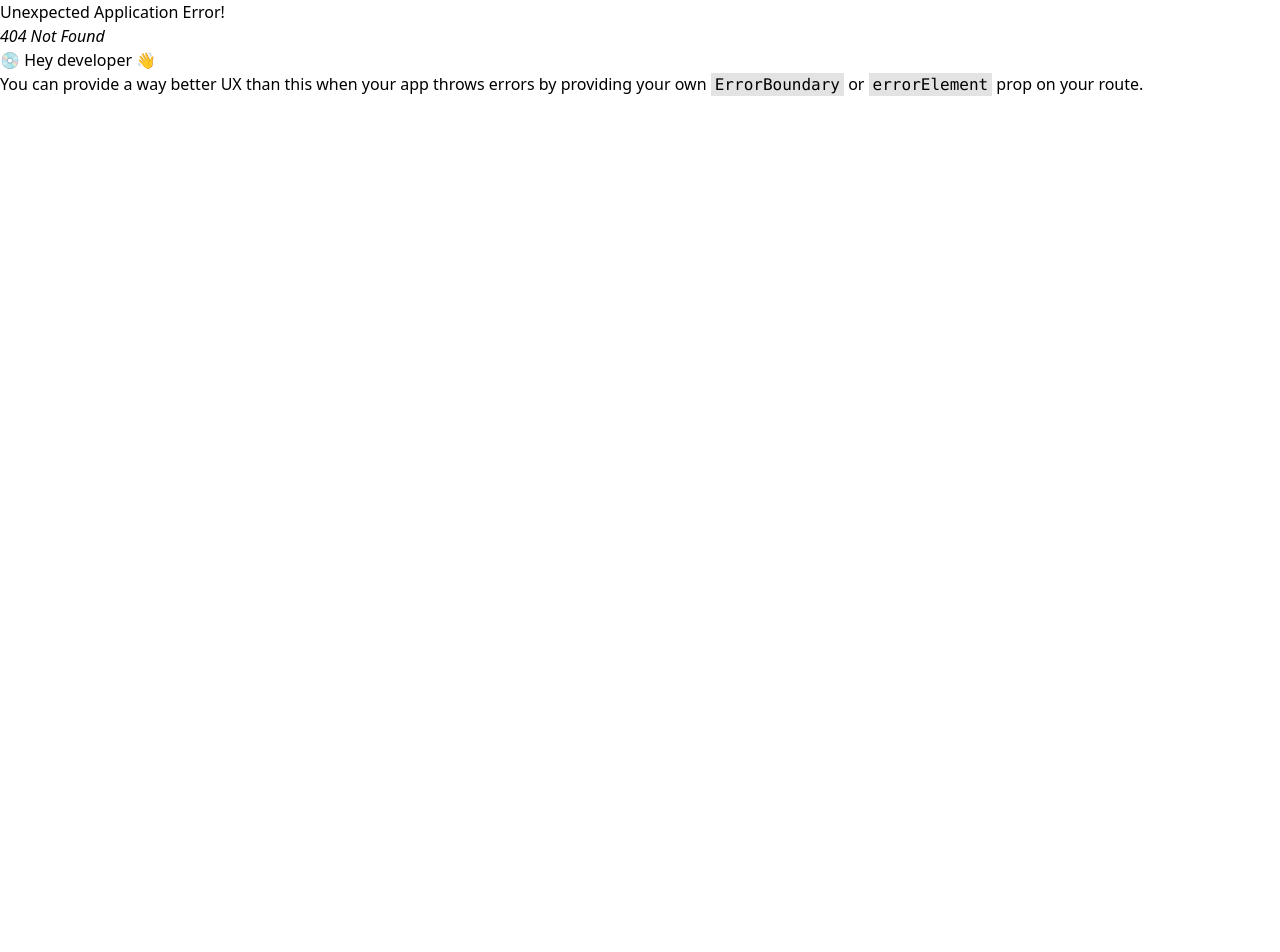
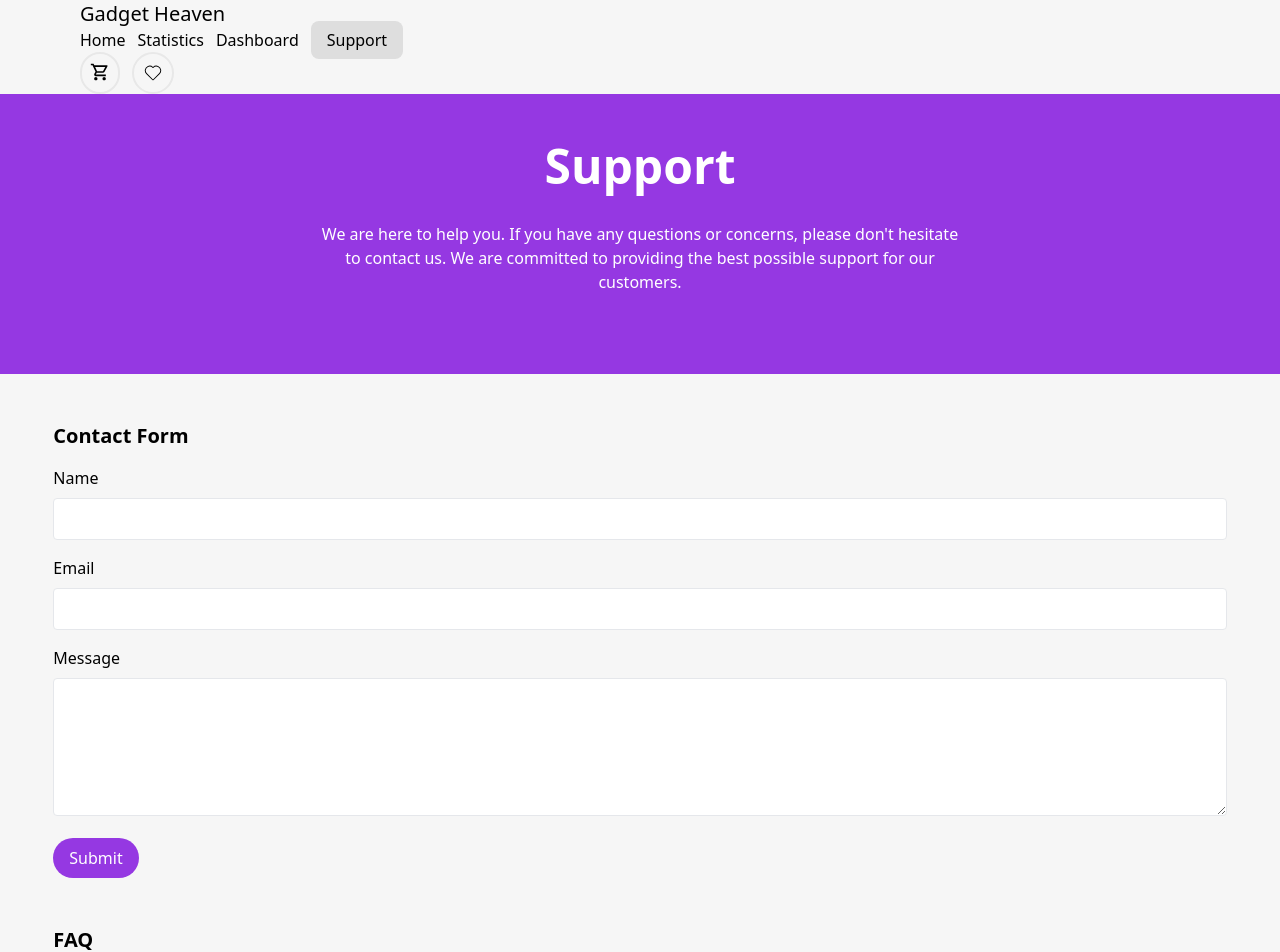
Before and after one commit to shahinvisual/assignment-ten-gadget-heaven, a React (Vite) app in the folder assignment-ten-gadget-heaven/: page /support in a window 1280 px wide. Before the commit this address had no page. Shown: the top 952 px of the page. Before the commit the page ends 800 px from the top, so only its background shows below. Built offline with nearby package versions, Linux system fonts and the light colour scheme.

Commit message:
dynamic title added

```diff
--- /dev/null
+++ b/assignment-ten-gadget-heaven/src/components/ErrorPage.jsx
@@ -0,0 +1,18 @@
+import { Helmet } from "react-helmet-async";
+import { useRouteError } from "react-router-dom";
+
+export default function ErrorPage() {
+  const error = useRouteError();
+  return (
+    <>
+    <Helmet>
+      <title>Error</title>
+    </Helmet>
+      <div className="flex h-screen w-screen flex-col items-center justify-center">
+        <h3 className="text-2xl">Oops!</h3>
+        <h1 className="text-5xl text-red-500">{error.status}</h1>
+        <p className="text-xl">{error.statusText || error.message}</p>
+      </div>
+    </>
+  );
+}
--- a/assignment-ten-gadget-heaven/src/components/Header.jsx
+++ b/assignment-ten-gadget-heaven/src/components/Header.jsx
@@ -28,7 +28,7 @@ const Header = () => {
                                 />
                             </div>
                         </header>
-                        <div className="w-[650px] -top-36 -right-96 relative bg-[rgba(211,211,211,0.5)] border-2 p-5 rounded-xl backdrop-blur-xl">
+                        <div className="w-[750px] -top-36 -right-96 relative bg-[rgba(211,211,211,0.5)] border-2 p-5 rounded-xl backdrop-blur-xl">
                             <div className="">
                                 <img className=" rounded-xl" src={img} alt="" />
                             </div>
--- a/assignment-ten-gadget-heaven/src/components/Navbar.jsx
+++ b/assignment-ten-gadget-heaven/src/components/Navbar.jsx
@@ -16,6 +16,7 @@ const Navbar = () => {
                     <li><NavLink className={({ isActive }) => `font-medium ${isActive ? 'bg-[rgba(11,11,11,0.1)] py-2 px-4  rounded-lg text-black' : 'text-black'}`} to={'/'}>Home</NavLink></li>
                     <li><NavLink className={({ isActive }) => `font-medium ${isActive ? 'bg-[rgba(11,11,11,0.1)] py-2 px-4  rounded-lg text-black' : 'text-black'}`} to={'/statistics'}>Statistics</NavLink></li>
                     <li><NavLink className={({ isActive }) => `font-medium ${isActive ? 'bg-[rgba(11,11,11,0.1)] py-2 px-4  rounded-lg text-black' : 'text-black'}`} to={'/dashboard'}>Dashboard</NavLink></li>
+                    <li><NavLink className={({ isActive }) => `font-medium ${isActive ? 'bg-[rgba(11,11,11,0.1)] py-2 px-4  rounded-lg text-black' : 'text-black'}`} to={'/support'}>Support</NavLink></li>
                 </ul>
             </div>
             <div className="navbar-end flex gap-3">
--- /dev/null
+++ b/assignment-ten-gadget-heaven/src/components/Support.jsx
@@ -0,0 +1,109 @@
+import React from 'react';
+import { Helmet } from "react-helmet-async";
+import Banner from './Banner';
+
+const support = () => {
+    return (
+        <>
+            <Helmet>
+                <title>Support | Gadget Heaven</title>
+            </Helmet>
+            <div>
+                <Banner
+                    title="Support"
+                    subtitle="We are here to help you. If you have any questions or concerns, please don't hesitate to contact us. We are committed to providing the best possible support for our customers."
+                />
+                <div className="mx-auto w-11/12 max-w-screen-xl">
+                    <div className="my-12">
+                        <h3 className="mb-4 text-xl font-bold">Contact Form</h3>
+                        <form>
+                            <div className="mb-4">
+                                <label className="mb-2 block">Name</label>
+                                <input
+                                    type="text"
+                                    id="name"
+                                    className="w-full rounded border p-2"
+                                />
+                            </div>
+                            <div className="mb-4">
+                                <label className="mb-2 block">Email</label>
+                                <input
+                                    type="email"
+                                    id="email"
+                                    className="w-full rounded border p-2"
+                                />
+                            </div>
+                            <div className="mb-4">
+                                <label className="mb-2 block">Message</label>
+                                <textarea
+                                    id="message"
+                                    rows={5}
+                                    className="w-full rounded border p-2"
+                                ></textarea>
+                            </div>
+                            <button
+                                onClick={(event) => {
+                                    event.preventDefault();
+                                }}
+                                type="submit"
+                                className="rounded-full bg-[#9538E2] px-4 py-2 text-white"
+                            >
+                                Submit
+                            </button>
+                        </form>
+                    </div>
+                    <div className="my-12">
+                        <h3 className="mb-4 text-xl font-bold">FAQ</h3>
+
+                        <div className="join join-vertical w-full">
+                            <div className="collapse join-item collapse-arrow border border-base-300">
+                                <input type="radio" name="my-accordion-4" defaultChecked />
+                                <div className="collapse-title text-lg font-medium">
+                                    What is your return policy?
+                                </div>
+                                <div className="collapse-content">
+                                    <p>
+                                        We offer a 30-day return policy. Please contact us to
+                                        initiate a return.
+                                    </p>
+                                </div>
+                            </div>
+                            <div className="collapse join-item collapse-arrow border border-base-300">
+                                <input type="radio" name="my-accordion-4" defaultChecked />
+                                <div className="collapse-title text-lg font-medium">
+                                    How do I track my order?
+                                </div>
+                                <div className="collapse-content">
+                                    <p>You can track your order by logging into your account.</p>
+                                </div>
+                            </div>
+                            <div className="collapse join-item collapse-arrow border border-base-300">
+                                <input type="radio" name="my-accordion-4" defaultChecked />
+                                <div className="collapse-title text-lg font-medium">
+                                    What payment methods do you accept?
+                                </div>
+                                <div className="collapse-content">
+                                    <p>We accept all major credit cards.</p>
+                                </div>
+                            </div>
+                            <div className="collapse join-item collapse-arrow border border-base-300">
+                                <input type="radio" name="my-accordion-4" defaultChecked />
+                                <div className="collapse-title text-lg font-medium">
+                                    How long does shipping take?
+                                </div>
+                                <div className="collapse-content">
+                                    <p>
+                                        Shipping time depends on your location. However, it usually
+                                        takes 3-5 business days.
+                                    </p>
+                                </div>
+                            </div>
+                        </div>
+                    </div>
+                </div>
+            </div>
+        </>
+    );
+};
+
+export default support;
--- a/assignment-ten-gadget-heaven/src/pages/Dashboard.jsx
+++ b/assignment-ten-gadget-heaven/src/pages/Dashboard.jsx
@@ -33,12 +33,16 @@ const Dashboard = () => {
                     </NavLink>
                 ]}
             />
+
             {/* <div className='flex flex-col gap-5 my-12'>
                 {
                     cart.map((item, index) => <Cart key={index} productItem={item} />)
                 }
             </div> */}
             <Outlet />
+            <div className='py-5'><h1 className='font-bold text-2xl text-center'>Gadget Heaven
+            </h1>
+                <h1 className=' text-center'>Leading the way in cutting-edge technology and innovation.</h1></div>
         </div>
     );
 };
--- a/assignment-ten-gadget-heaven/src/pages/Home.jsx
+++ b/assignment-ten-gadget-heaven/src/pages/Home.jsx
@@ -16,6 +16,9 @@ const Home = () => {
                 <title>Gadget Heaven</title>
             </Helmet>
             {/* Banner Section */}
+            <div className='flex-col'>
+                <h1 className='font-bold text-5xl text-center pb-12'>Explore Cutting-Edge Gadgets</h1>
+            </div>
             <div className="flex flex-col gap-6 sm:flex-row">
                 {/* Categories Section.... */}
                 <div>
--- a/assignment-ten-gadget-heaven/src/routes/Routes.jsx
+++ b/assignment-ten-gadget-heaven/src/routes/Routes.jsx
@@ -7,12 +7,15 @@ import GadgetsCards from "../components/GadgetsCards";
 import CardDetails from "../components/CardDetails";
 import WishList from "../components/WishList";
 import Cart from "../components/Cart";
+import ErrorPage from "../components/ErrorPage";
+import Support from "../components/support";
 
 
 const routes = createBrowserRouter([
     {
         path: '/',
         element: <MainLayout />,
+        errorElement:<ErrorPage/>,
         children: [
             {
                 path: '/',
@@ -41,6 +44,11 @@ const routes = createBrowserRouter([
                 element: <Statistics />
             },
             {
+                path: '/support',
+                element: <Support />
+            },
+
+            {
                 path: '/dashboard',
                 element: <Dashboard />,
                 children: [
```
